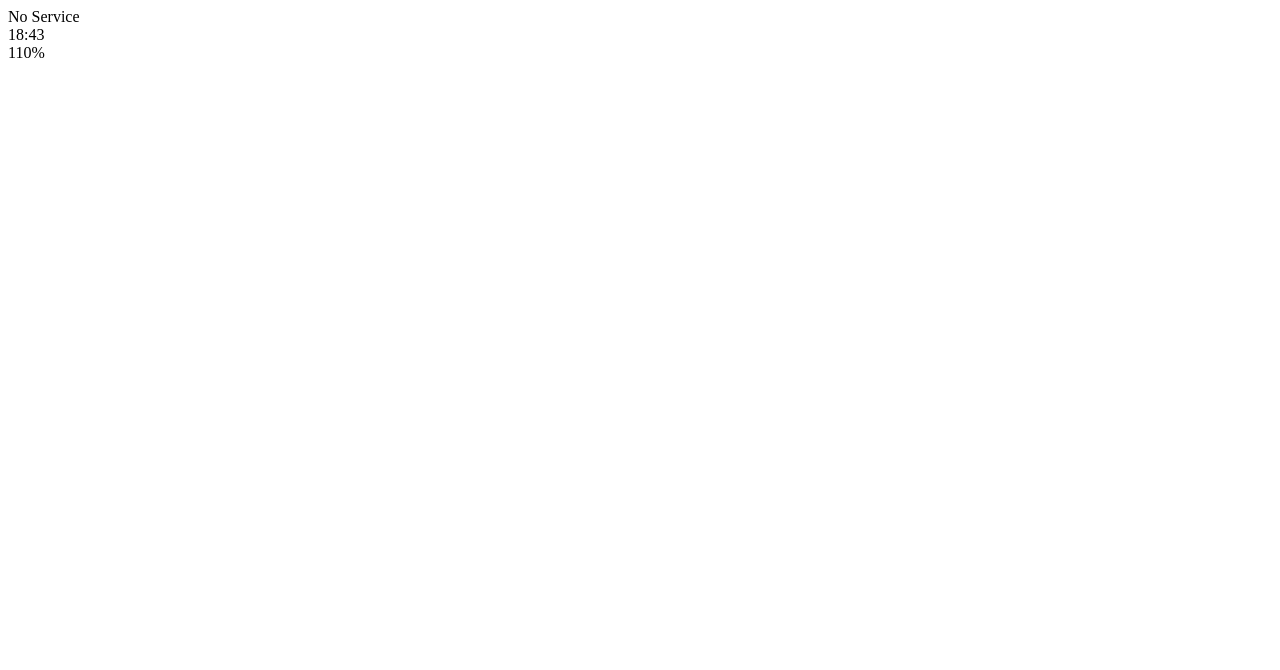
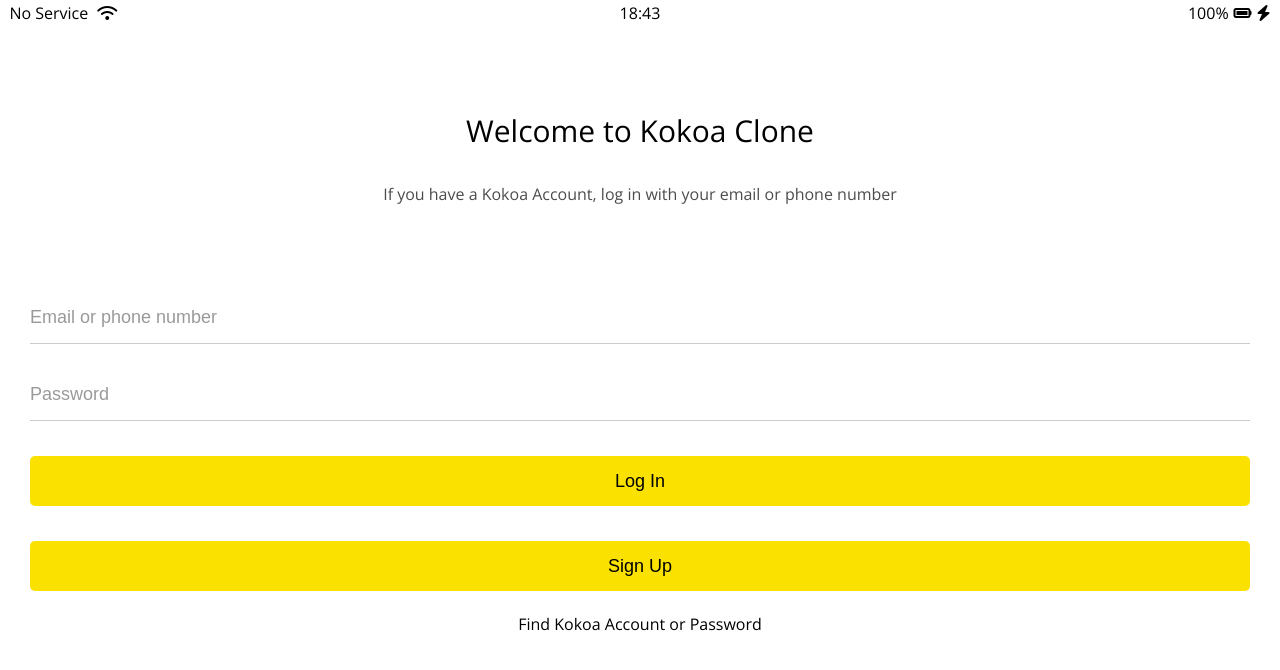
Before and after one commit to tjdwo9609/kokoa-clone-2020, a plain HTML site: page index.html in a window 1280 px wide. Drawn offline with nearby package versions, Linux system fonts and the light colour scheme.

Commit message:
20-12-18
first page finished yea!

```diff
--- /dev/null
+++ b/css/login-form.css
@@ -0,0 +1,40 @@
+#login-form {
+  display: flex;
+  flex-direction: column;
+  margin: 0px 30px;
+}
+
+#login-form input {
+  padding: 15px 0px;
+  border: none;
+  font-size: 18px;
+  margin-bottom: 25px;
+}
+
+#login-form input::placeholder {
+  color: rgba(0, 0, 0, 0.4);
+}
+
+#login-form input:not([type="submit"]) {
+  border-bottom: 1px solid rgba(0, 0, 0, 0.2);
+  transition: border-color 0.3s ease-in-out;
+}
+
+#login-form input:focus {
+  border-color: var(--yellow);
+}
+
+#login-form input[type="submit"] {
+  background-color: var(--yellow);
+  cursor: pointer;
+  height: 50px;
+  margin-top: 10px;
+  font: 15px;
+  border-radius: 5px;
+}
+
+#login-form a {
+  text-align: center;
+  text-decoration: none;
+  color: inherit;
+}
--- /dev/null
+++ b/css/reset.css
@@ -0,0 +1,133 @@
+/* http://meyerweb.com/eric/tools/css/reset/
+   v2.0 | 20110126
+   License: none (public domain)
+*/
+
+html,
+body,
+div,
+span,
+applet,
+object,
+iframe,
+h1,
+h2,
+h3,
+h4,
+h5,
+h6,
+p,
+blockquote,
+pre,
+a,
+abbr,
+acronym,
+address,
+big,
+cite,
+code,
+del,
+dfn,
+em,
+img,
+ins,
+kbd,
+q,
+s,
+samp,
+small,
+strike,
+strong,
+sub,
+sup,
+tt,
+var,
+b,
+u,
+i,
+center,
+dl,
+dt,
+dd,
+ol,
+ul,
+li,
+fieldset,
+form,
+label,
+legend,
+table,
+caption,
+tbody,
+tfoot,
+thead,
+tr,
+th,
+td,
+article,
+aside,
+canvas,
+details,
+embed,
+figure,
+figcaption,
+footer,
+header,
+hgroup,
+menu,
+nav,
+output,
+ruby,
+section,
+summary,
+time,
+mark,
+audio,
+video {
+  margin: 0;
+  padding: 0;
+  border: 0;
+  font-size: 100%;
+  font: inherit;
+  vertical-align: baseline;
+}
+/* HTML5 display-role reset for older browsers */
+article,
+aside,
+details,
+figcaption,
+figure,
+footer,
+header,
+hgroup,
+menu,
+nav,
+section {
+  display: block;
+}
+body {
+  line-height: 1;
+}
+ol,
+ul {
+  list-style: none;
+}
+blockquote,
+q {
+  quotes: none;
+}
+blockquote:before,
+blockquote:after,
+q:before,
+q:after {
+  content: "";
+  content: none;
+}
+table {
+  border-collapse: collapse;
+  border-spacing: 0;
+}
+
+input:focus {
+  outline: none;
+}
--- /dev/null
+++ b/css/status-bar.css
@@ -0,0 +1,23 @@
+.status-bar {
+  display: flex;
+  justify-content: center;
+  padding: 5px 3px;
+}
+.status-bar__column {
+  width: 33%;
+}
+.status-bar__column:first-child span {
+  margin-right: 5px;
+}
+.status-bar__column:nth-child(2) {
+  display: flex;
+  justify-content: center;
+}
+.status-bar__column:last-child {
+  display: flex;
+  justify-content: flex-end;
+  align-items: center;
+}
+.status-bar__column .fa-battery-full {
+  margin: 0px 5px;
+}
--- /dev/null
+++ b/css/style.css
@@ -0,0 +1,9 @@
+@import url("https://fonts.googleapis.com/css2?family=Open+Sans:wght@400;600&family=Rubik:ital,wght@1,900&display=swap");
+@import "reset.css";
+@import "status-bar.css";
+@import "welcome-header.css";
+@import "login-form.css";
+@import "variable.css";
+body {
+  font-family: "Open Sans", sans-serif;
+}
--- /dev/null
+++ b/css/variable.css
@@ -0,0 +1,3 @@
+:root {
+  --yellow: #fae100;
+}
--- /dev/null
+++ b/css/welcome-header.css
@@ -0,0 +1,16 @@
+.welcome-header {
+  display: flex;
+  margin: 90px 0px;
+  flex-direction: column;
+  align-items: center;
+  text-align: center;
+}
+
+.welcome-header__title {
+  margin-bottom: 40px;
+  font-size: 30px;
+}
+.welcome-header__text {
+  width: 60%;
+  opacity: 0.7;
+}
--- a/index.html
+++ b/index.html
@@ -1,24 +1,47 @@
 <!DOCTYPE html>
 <html lang="en">
   <head>
+    <link rel="stylesheet" href="css/style.css" />
     <meta charset="UTF-8" />
     <meta name="viewport" content="width=device-width, initial-scale=1.0" />
-    <title>Welcome to kokoa Talk</title>
+    <title>Welcome to kokoa Clone</title>
   </head>
   <body>
-    <div id="status-bar">
+    <div class="status-bar">
       <div class="status-bar__column">
         <span>No Service</span>
+        <i class="fas fa-wifi"></i>
+
         <!--To do: WIfi Icon-->
       </div>
       <div class="status-bar__column">
         <span>18:43</span>
       </div>
       <div class="status-bar__column">
-        <span>110%</span>
+        <span>100%</span>
+        <i class="fas fa-battery-full"></i>
+        <i class="fas fa-bolt"></i>
         <!--Battery Icon-->
         <!--Lightning Icon-->
       </div>
     </div>
+    <header class="welcome-header">
+      <h1 class="welcome-header__title">Welcome to Kokoa Clone</h1>
+      <p class="welcome-header__text">
+        If you have a Kokoa Account, log in with your email or phone number
+      </p>
+    </header>
+    <form id="login-form">
+      <input type="text" placeholder="Email or phone number" />
+      <input type="password" placeholder="Password" />
+      <input type="submit" value="Log In" />
+      <input type="submit" value="Sign Up" />
+      <a href="#">Find Kokoa Account or Password</a>
+    </form>
+
+    <script
+      src="https://kit.fontawesome.com/4febb8062c.js"
+      crossorigin="anonymous"
+    ></script>
   </body>
 </html>
```
